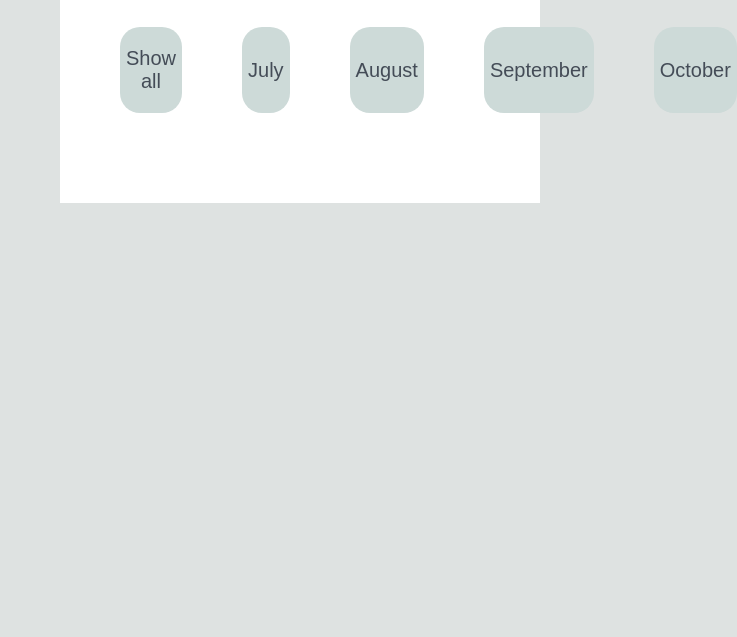
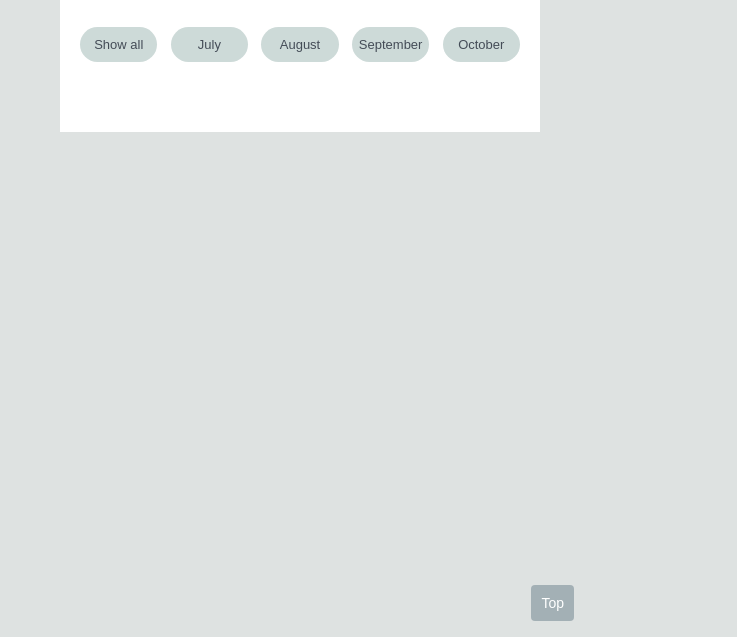
Before and after one commit to Madisyn-0/IXXN221-blog, a plain HTML site: page reflection.html in a window 600 px wide. Shown: the part 163-800 px from the top of the page, 737 px wide, since content can reach past the window. Drawn offline with Linux system fonts and the light colour scheme.

Commit message:
Updated responsiveness

```diff
--- a/main.js
+++ b/main.js
@@ -1,3 +1,4 @@
+/* month filtering */
 filterSelection("all")
 function filterSelection(c) {
   var x, i;
@@ -45,3 +46,12 @@ for (var i = 0; i < btns.length; i++) {
     this.className += " active";
   });
 }
+
+
+
+/* back to top button */
+// When the user clicks on the button, scroll to the top of the document
+function topFunction() {
+  document.body.scrollTop = 0;
+  document.documentElement.scrollTop = 0;
+}
--- a/reflection.html
+++ b/reflection.html
@@ -7,6 +7,9 @@
     </head>
 
     <body>
+
+        <button onclick="topFunction()" id="topBtn" title="Go to top">Top</button>
+
         <div class="container">
 
             <div class="top-nav">
--- a/style.css
+++ b/style.css
@@ -43,24 +43,19 @@ body {
     background-color: white;
     display: grid;
     grid-template-columns: 1fr 1fr 1fr 1fr 1fr;
-    grid-column-gap: 60px;
+    grid-column-gap: 4%;
     padding-left: 60px;
     padding-right: 60px;
     padding-bottom: 40px;
 }
-/* .mode-button {
-    position: fixed;
-    top: 20px;
-    left: 20px;
-} */
 
-.month-nav a, .mode-button, .btn {
+.month-nav a, .btn {
     background-color: #CDDAD8;
     color: #444c57;
     text-align: center;
-    padding-bottom: 20px;
-    padding-top: 20px;
-    font-size: 20px;
+    padding-bottom: 15px;
+    padding-top: 15px;
+    font-size: 16px;
     text-decoration: none;
     border-radius: 20px;
 
@@ -69,7 +64,7 @@ body {
     cursor: pointer;
 }
 
-.month-nav a:hover, .mode-button:hover, .btn:hover {
+.month-nav a:hover, .btn:hover {
     color: white;
 }
 
@@ -94,15 +89,34 @@ body {
     display: block;
 }
 
-.btn.active {
+/* .btn.active {
     background-color: #444c57;
     color: white;
     display: block;
-  }
+} */
 
+/* Back to top button */
+#topBtn {
+    position: fixed;
+    bottom: 20px;
+    right: 30px;
+    z-index: 99;
+    font-size: 18px;
+    border: none;
+    outline: none;
+    background-color: #a3b0b5; /* grey blue */
+    color: white;
+    cursor: pointer;
+    padding: 12px;
+    border-radius: 4px;
+}
+
+#topBtn:hover {
+    background-color: #4e6978; /*dark blue*/
+}
 
 /* Main titles */
-.page-title, .name h2 {
+.page-title, .name{
     color:  #4e6978; /* pink */
     font-family: 'Nobile', sans-serif;
 }
@@ -116,9 +130,8 @@ body {
 }
 
 #my-image {
-    max-width: 20vw;
+    max-width: 25vw;
     height: auto;
-    padding-bottom: 20px;
 }
 
 /* Blog Entries */
@@ -134,14 +147,14 @@ body {
 }
 
 .blue { /* changes the blog entry background color */
-    background-color: #4e6978;
+    background-color: #4e6978; /*dark blue*/
 }
 
 .light {  /* changes the blog entry background color */
     background-color: #a3b0b5; /* grey blue */
 }
 
-p {
+.blog-entry p, .blog-entry2 p {
     padding-left: 60px;
     padding-right: 60px;
     padding-top: 20px;
@@ -156,7 +169,7 @@ h1 {
 }
 
 h2 {
-    font-size: 30px;
+    font-size: 23px;
 }
 
 .info-heading {
@@ -268,23 +281,28 @@ body {
 }
 
 /* Months */
-.month-nav {
+.month-nav, #myBtnContainer {
     display: grid;
-    grid-template-columns: 1fr 1fr 1fr 1fr;
-    grid-column-gap: 30px;
-    padding-left: 30px;
-    padding-right: 30px;
+    grid-template-columns: 1fr 1fr 1fr 1fr 1fr;
+    grid-column-gap: 3%;
+    padding-left: 20px;
+    padding-right: 20px;
+    padding-bottom: 20px;
 }
 
-.month-nav a {
+.month-nav a, .btn {
     background-color: #CDDAD8;
     color: #444c57;
     text-align: center;
-    padding-bottom: 15px;
-    padding-top: 15px;
-    font-size: 15px;
+    padding-bottom: 10px;
+    padding-top: 10px;
+    font-size: 13px;
     text-decoration: none;
     border-radius: 20px;
+    border: none;
+    outline: none;
+    cursor: pointer;
+}
 }
 
 .month-nav a:hover {
@@ -298,8 +316,42 @@ body {
     color: #444c57;
 }
 
+.entry-wrapper {
+    margin-top: 20px;
+    overflow: hidden;
+}
+
+.filterDiv {
+    display: none;
+}
+
+/* The "show" class is added to the filtered elements */
+.show {
+    display: block;
+}
+
+/* Back to top button */
+#topBtn {
+    position: fixed;
+    bottom: 16px;
+    right: 26px;
+    z-index: 99;
+    font-size: 14px;
+    border: none;
+    outline: none;
+    background-color: #a3b0b5; /* grey blue */
+    color: white;
+    cursor: pointer;
+    padding: 10px;
+    border-radius: 4px;
+}
+
+#topBtn:hover {
+    background-color: #4e6978; /*dark blue*/
+}
+
 /* Main titles */
-.page-title, .name h2 {
+.page-title, .name {
     color:  #4e6978; /* pink */
     font-family: 'Nobile', sans-serif;
 }
@@ -353,7 +405,7 @@ h1 {
 }
 
 h2 {
-    font-size: 23px;
+    font-size: 20px;
 }
 
 .info-heading {
```
Also changed, not shown: index.html (+2 -6 lines).
